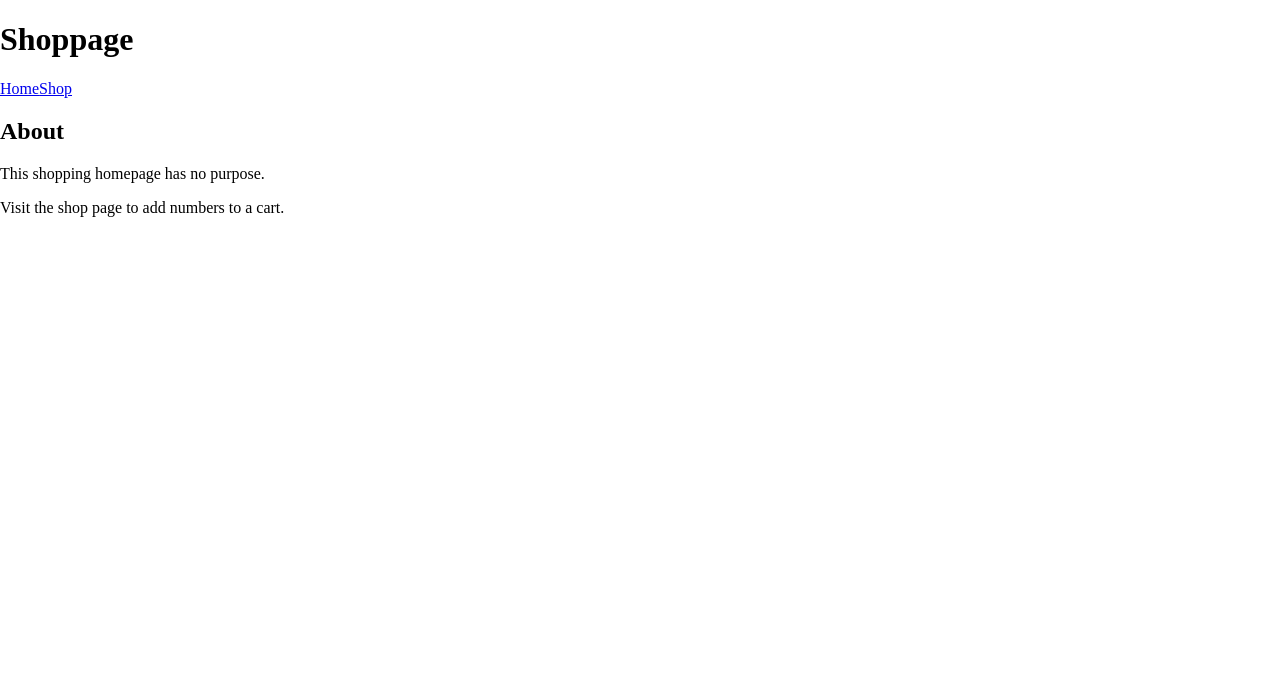
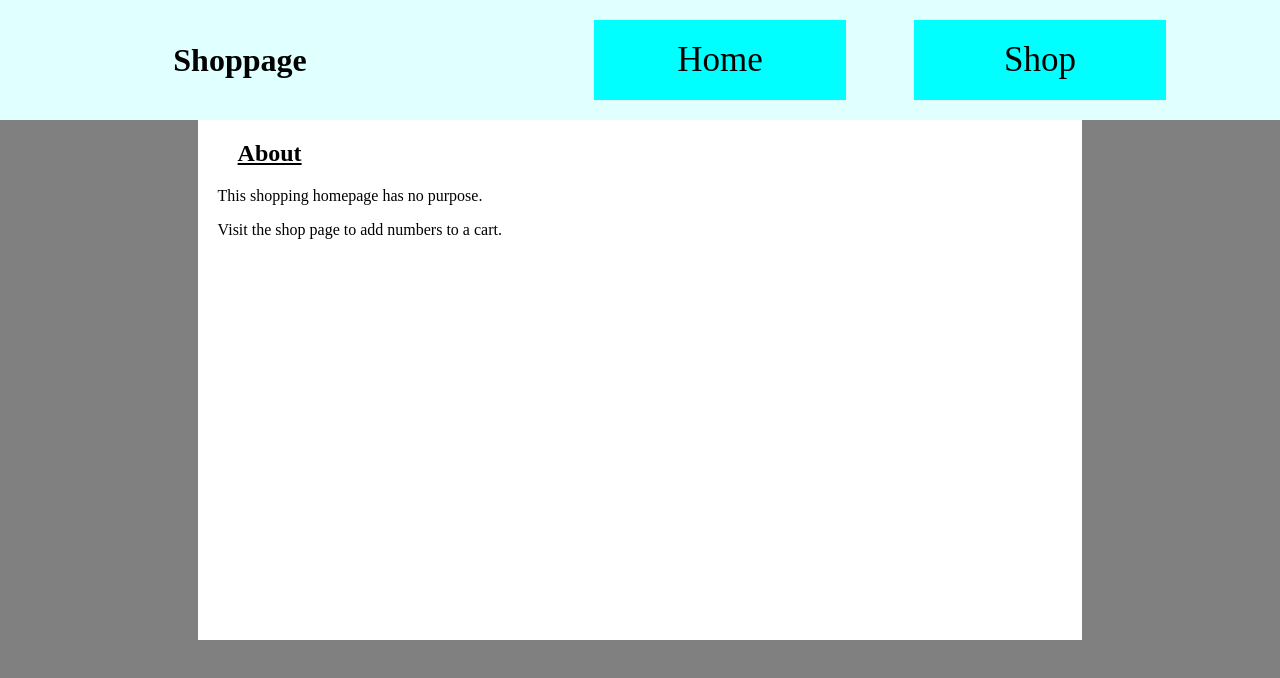
Before and after one commit to sky-pose-rick/shopping-page, a React (Create React App) app: page /shopping-page/shop in a window 1280 px wide. Shown: the top 678 px of the page. Built offline with nearby package versions, Linux system fonts and the light colour scheme.

Commit message:
initial css draft

```diff
--- /dev/null
+++ b/src/Cart.css
@@ -0,0 +1,14 @@
+.Cart {
+	position: sticky;
+	top: 0px;
+	background-color: lightgreen;
+	width: max-content;
+	display: flex;
+	justify-content: right;
+	margin-right: 0;
+	margin-left: auto;
+	padding: 10px;
+	border-radius: 10%;
+	align-items: center;
+	gap: 10px;
+}
--- a/src/Cart.js
+++ b/src/Cart.js
@@ -1,5 +1,6 @@
 /* eslint-disable react/prop-types */
 import React from 'react';
+import './Cart.css';
 
 function Cart(props) {
   let { value } = props;
--- /dev/null
+++ b/src/Home.css
@@ -0,0 +1,14 @@
+.Home {
+	width: 66%;
+	margin: auto;
+	background-color: white;
+	padding: 20px;
+	min-height: 60vh;
+}
+
+.Home h2 {
+	padding: 0;
+	text-decoration: underline;
+	margin-left: 20px;
+	margin-top: 0;
+}
--- a/src/Home.js
+++ b/src/Home.js
@@ -1,5 +1,6 @@
 /* eslint-disable react/prop-types */
 import React from 'react';
+import './Home.css';
 
 function Home() {
   return (
--- /dev/null
+++ b/src/NavBar.css
@@ -0,0 +1,28 @@
+.NavBar {
+	display: flex;
+	justify-content: space-around;
+	background-color: lightcyan;
+	min-height: 15vh;
+  align-items: center;
+}
+
+.NavBar h1 {
+	width: 25%;
+	text-align: center;
+}
+
+.NavBar nav {
+	display: flex;
+	justify-content: space-around;
+	width: 50%;
+	text-align: center;
+}
+
+.NavBar a {
+	text-decoration: none;
+	color: black;
+	font-size: 35px;
+	background-color: aqua;
+	padding: 20px;
+	width: 33%;
+}
--- a/src/NavBar.js
+++ b/src/NavBar.js
@@ -1,10 +1,11 @@
 /* eslint-disable react/prop-types */
 import React from 'react';
 import { Link } from 'react-router-dom';
+import './NavBar.css';
 
 function NavBar() {
   return (
-    <div className="Navbar">
+    <div className="NavBar">
       <h1>
         Shoppage
       </h1>
--- /dev/null
+++ b/src/Shop.css
@@ -0,0 +1,28 @@
+.ShopItems ul {
+	display: grid;
+	grid-gap: 10px;
+	list-style-type: none;
+	padding-left: 0;
+	grid-template-columns: repeat(auto-fill, 400px);
+	justify-content: center;
+}
+
+.ShopItems li {
+	max-width: max-content;
+}
+
+.ItemCard {
+	max-width: 20vw;
+	border: 3px solid white;
+	padding: 15px;
+	border-radius: 50px;
+	height: 400px;
+	width: 400px;
+	display: flex;
+	flex-direction: column;
+}
+
+.ItemCard img {
+	max-width: 100%;
+	max-height: 50%;
+}
--- a/src/Shop.js
+++ b/src/Shop.js
@@ -3,6 +3,7 @@ import React, { useState, useEffect } from 'react';
 import ShopItems from './ShopItems';
 import Cart from './Cart';
 import apiHelper from './apiHelper';
+import './Shop.css';
 
 function Shop() {
   const [qty, setQty] = useState(0);
--- a/src/index.css
+++ b/src/index.css
@@ -1,3 +1,4 @@
 body {
   margin: 0;
+  background-color: gray;
 }
```
